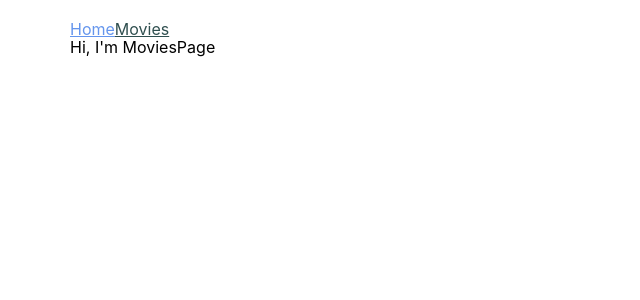
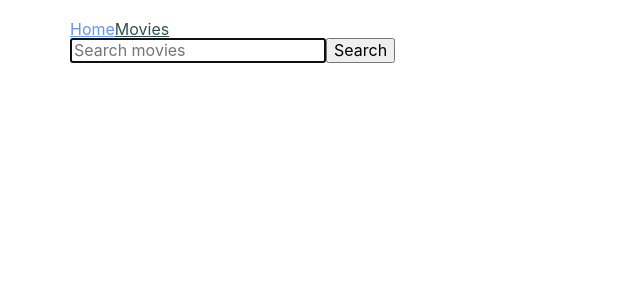
Before and after one commit to lialina/goit-react-hw-05-movies, a React (Create React App) app: page /movies in a window 1280 px wide. Shown: the top 300 px of the page, without its empty margins (0-640 px from the left). Built offline with nearby package versions, Linux system fonts and the light colour scheme.

Commit message:
Updates views and components

```diff
--- a/src/App.js
+++ b/src/App.js
@@ -1,10 +1,10 @@
 import { Switch, Route } from 'react-router-dom';
 import Container from './components/Container/Container';
 import Navigation from './components/Navigation/Navigation';
-import HomePage from './views/HomePage';
-import MoviesPage from './views/MoviesPage';
+import HomePage from './views/HomePage/HomePage';
+import MoviesPage from './views/MoviesPage/MoviesPage';
 import MovieDetailsPage from './components/MovieDetailsPage/MovieDetailsPage';
-import NotFoundView from './views/NotFoundView';
+import NotFoundView from './views/NotFoundView/NotFoundView';
 // import './App.css';
 
 function App() {
--- a/src/components/Cast/Cast.js
+++ b/src/components/Cast/Cast.js
@@ -1,3 +1,4 @@
+/* eslint-disable jsx-a11y/img-redundant-alt */
 import { useState, useEffect } from 'react';
 import { useParams } from 'react-router-dom';
 import { fetchMovieActors } from '../../services/movies-api';
@@ -18,28 +19,36 @@ export default function Cast() {
 
   useEffect(() => {
     fetchMovieActors(movieId)
-    .then(result => {
-      setCast(result);
-      // setStatus(Status.RESOLVED);
-      console.log(result);
+    .then(result => result.cast)
+    .then(cast => {
+      setCast(cast);
+      setStatus(Status.RESOLVED);
+      console.log(cast);
     })
     .catch(error => {
       setError(error);
       setStatus(Status.REJECTED);
     });
-  }, []);
+  }, [movieId]);
 
   return (
     <>
       {status === Status.REJECTED && <SearchError message={error.message} />}
-      {/* {cast &&
+      {status === Status.RESOLVED &&
       <ul>
-      {cast.map((actor) => {
-      <li>{actor.id}</li>
-      })}
-      </ul>} */}
+      {cast.map((actor) =>
+      <li key={actor.id}>
+        <ul>
+          <img src={`https://image.tmdb.org/t/p/original/${actor.profile_path}`} alt="Photo of the actor" width="120"/>
+          <p>{actor.name}</p>
+          <p>Character: {actor.character}</p>
+        </ul>
+      </li>
+      )}
+      </ul>
+      }
 
-      <>It is Cast of Movie with ID #{movieId}</>
+
     </>
   )
 
--- a/src/components/MovieDetailsPage/MovieDetailsPage.js
+++ b/src/components/MovieDetailsPage/MovieDetailsPage.js
@@ -39,7 +39,7 @@ export default function MovieDetailsPage() {
     {status === Status.RESOLVED &&
     <>
       <div>
-        <img src={`https://image.tmdb.org/t/p/original/${movie.poster_path}`} alt="Movie poster" width={250}/>
+        <img src={`https://image.tmdb.org/t/p/original/${movie.poster_path}`} alt="Movie poster" width="250"/>
         <h3>{movie.title}</h3>
         <p>User Score: %</p>
         <h4>Overview</h4>
@@ -61,11 +61,11 @@ export default function MovieDetailsPage() {
       </>
     }
 
-    <Route path={`${path}/:movieId/cast`}>
+    <Route path={`${path}/cast`}>
       <Cast />
     </Route>
 
-    <Route path={`${path}/:movieId/reviews`}>
+    <Route path={`${path}/reviews`}>
       <Reviews />
     </Route>
     </>
--- a/src/views/HomePage.js
+++ b/src/views/HomePage/HomePage.js
@@ -1,7 +1,7 @@
 import { useState, useEffect } from 'react';
 import { Link, useRouteMatch } from 'react-router-dom';
-import { fetchTrendingMovies } from '../services/movies-api';
-import SearchError from '../components/SearchError/SearchError';
+import { fetchTrendingMovies } from '../../services/movies-api';
+import SearchError from '../../components/SearchError/SearchError';
 
 const Status = {
   IDLE: 'idle',
--- a/src/views/MoviesPage.js
+++ /dev/null
@@ -1,3 +0,0 @@
-export default function MoviesPage() {
-  return <div>Hi, I'm MoviesPage</div>
-}
--- /dev/null
+++ b/src/views/MoviesPage/MoviesPage.js
@@ -0,0 +1,66 @@
+import { useState, useEffect } from 'react';
+import { toast } from 'react-toastify';
+import 'react-toastify/dist/ReactToastify.css';
+import shortid from 'shortid';
+import { fetchQueryMovies } from '../../services/movies-api';
+
+export default function MoviesPage() {
+  const [query, setQuery] = useState('');
+  const [movies, setMovies] = useState([]);
+
+  const queryInputId = shortid.generate();
+
+  const handleFormSubmit = query => {
+    setQuery(query);
+    setMovies([]);
+  };
+
+  useEffect(() => {
+    if (!query) {
+      return;
+    }
+
+    fetchQueryMovies(query)
+      .then(result => console.log(result));
+  }, [query])
+
+  const handleChange = event => {
+    setQuery(event.currentTarget.value.toLowerCase());
+  }
+
+  const handleSubmit = event => {
+    event.preventDefault();
+
+    if (query.trim() === '') {
+      toast.error('Please, enter your query');
+      return;
+    }
+
+    handleFormSubmit(query);
+    reset();
+  };
+
+  const reset = () => {
+    setQuery('');
+  };
+
+
+
+  return (
+    <form onSubmit={handleSubmit}>
+      <input
+        type="text"
+        autoComplete="off"
+        autoFocus
+        placeholder="Search movies"
+        name="query"
+        value={query}
+        onChange={handleChange}
+        id={queryInputId}
+      />
+      <button type="submit">Search</button>
+    </form>
+
+    // <div>Hi, I'm MoviesPage</div>
+  )
+}
```
Also changed, not shown: src/views/NotFoundView/NotFoundView.js (renamed from src/views/NotFoundView.js).
